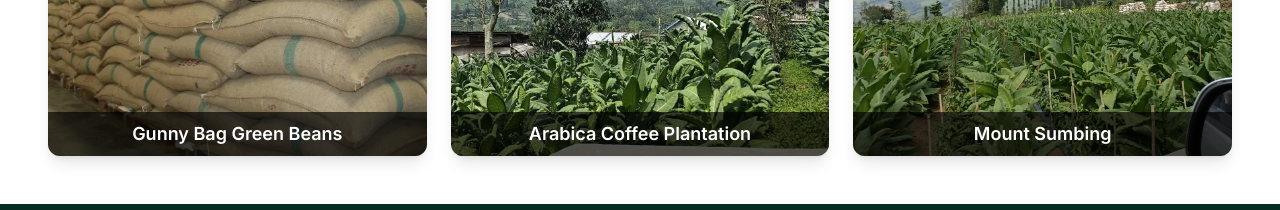
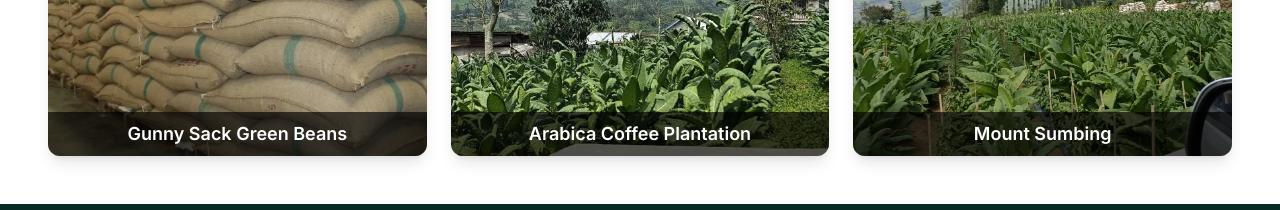
Before and after one commit to alnandoh/Indocoffee, a Next.js app: page /gallery in a window 1280 px wide. Shown: the part 1220-1430 px from the top of the page. Built offline with nearby package versions, Linux system fonts and the light colour scheme.

Commit message:
remove lazy load from 0,1 image

```diff
--- a/app/gallery/_components/Gallery.tsx
+++ b/app/gallery/_components/Gallery.tsx
@@ -3,6 +3,7 @@ import React, { useCallback, useEffect, useMemo, useState } from "react";
 import Image from "next/image";
 import { X, ChevronLeft, ChevronRight } from "lucide-react";
 import { motion, AnimatePresence } from "framer-motion";
+import dynamic from "next/dynamic";
 
 interface GalleryItem {
   src: string;
@@ -43,8 +44,8 @@ const galleryItems: GalleryItem[] = [
   },
   {
     src: "/Gummy Bag Green Beans.webp",
-    alt: "Gunny Bag Green Beans",
-    title: "Gunny Bag Green Beans",
+    alt: "Gunny Sack Green Beans",
+    title: "Gunny Sack Green Beans",
   },
   {
     src: "/Ft arabika 14.webp",
@@ -228,6 +229,7 @@ const Gallery: React.FC = () => {
                 alt={item.alt}
                 layout="fill"
                 objectFit="cover"
+                priority={index === 0 || index === 1}
               />
             </div>
             <div className="w-full text-center absolute bottom-0 py-2 bg-black/65 text-white">
```
